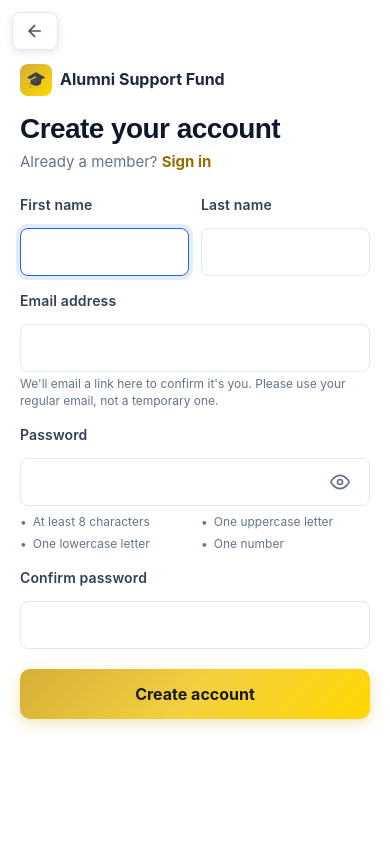
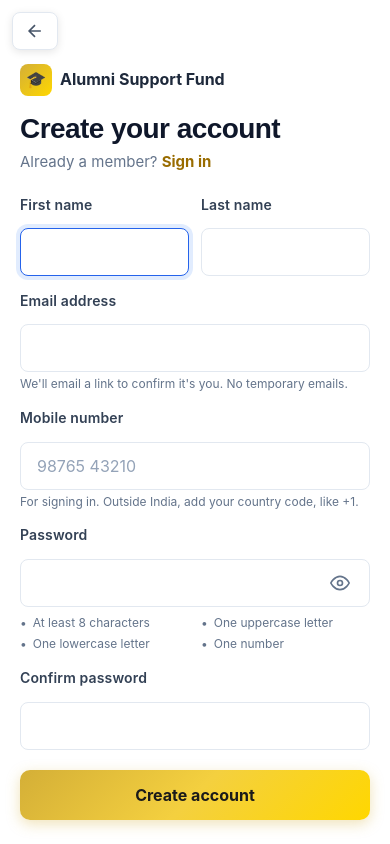
Before and after one commit to epabitra/alumni-support-fund-ui-local-deploy, a React (Vite) app: page /register in a window 390 px wide. Built offline with nearby package versions, Linux system fonts and the light colour scheme; no server answers.

Commit message:
Add phone number to signup, login and profile
Signup asks for a mobile number and sign-in takes phone or email.
Edit Profile lets members change their number, with email locked.
Admin Users page gets a Phone column for adding numbers.

Co-Authored-By: Claude Opus 5.5 <noreply@anthropic.com>

```diff
--- a/src/app/modules/auth/core/_models.ts
+++ b/src/app/modules/auth/core/_models.ts
@@ -7,6 +7,7 @@ export interface AuthModel {
 export interface UserModel {
   id: number;
   email: string;
+  phone?: string | null;
   firstName: string;
   lastName: string;
   login: string;
--- a/src/app/modules/auth/core/_user_requests.ts
+++ b/src/app/modules/auth/core/_user_requests.ts
@@ -9,6 +9,7 @@ export interface AdminUserDTO {
   firstName?: string;
   lastName?: string;
   email: string;
+  phone?: string | null;
   activated: boolean;
   authorities?: string[];
 }
@@ -89,8 +90,8 @@ export function changePassword(currentPassword: string, newPassword: string) {
   return userAxios.post(POST_CHANGE_PASSWORD, { currentPassword, newPassword });
 }
 
-export function updateAccountProfile(firstName: string, lastName: string, revealDetailsInPublicHistory?: boolean) {
-  return userAxios.put<UserModel>(PUT_ACCOUNT_PROFILE, { firstName, lastName, revealDetailsInPublicHistory });
+export function updateAccountProfile(firstName: string, lastName: string, revealDetailsInPublicHistory?: boolean, phone?: string) {
+  return userAxios.put<UserModel>(PUT_ACCOUNT_PROFILE, { firstName, lastName, phone, revealDetailsInPublicHistory });
 }
 
 /**
--- /dev/null
+++ b/src/app/modules/auth/core/phone.ts
@@ -0,0 +1,17 @@
+/**
+ * Same rule as PhoneNumbers on the server: an Indian mobile number with or without +91 / 91 / 0,
+ * or any other country's number written with a leading +.
+ */
+export function isValidPhone(input: string | undefined | null): boolean {
+  const value = (input ?? '').replace(/[\s().-]/g, '');
+  const international = value.startsWith('+');
+  const digits = international ? value.slice(1) : value;
+  if (!/^\d+$/.test(digits)) return false;
+  const indianMobile = (d: string) => /^[6-9]\d{9}$/.test(d);
+  if (international) {
+    return digits.startsWith('91') ? indianMobile(digits.slice(2)) : /^[1-9]\d{7,14}$/.test(digits);
+  }
+  if (digits.length === 12 && digits.startsWith('91')) return indianMobile(digits.slice(2));
+  if (digits.length === 11 && digits.startsWith('0')) return indianMobile(digits.slice(1));
+  return indianMobile(digits);
+}
--- a/src/pages/EditProfile.tsx
+++ b/src/pages/EditProfile.tsx
@@ -1,10 +1,11 @@
 import React, { useState, useRef, useEffect } from 'react';
 import { Link, useNavigate } from 'react-router-dom';
-import { useFormik } from 'formik';
+import { useFormik, yupToFormErrors } from 'formik';
 import * as Yup from 'yup';
 import RoleBasedNav from '../components/RoleBasedNav';
 import { useAuth } from '../app/modules/auth/core/Auth';
 import { fetchProfileImageBlobUrl, updateAccountProfile, uploadProfileImage } from '../app/modules/auth/core/_user_requests';
+import { isValidPhone } from '../app/modules/auth/core/phone';
 import '../styles/dashboard.css';
 import '../styles/auth.css';
 
@@ -17,6 +18,13 @@ const editProfileSchema = Yup.object({
     .min(1, 'Last name is required')
     .max(50, 'Last name is too long')
     .required('Last name is required'),
+  phone: Yup.string()
+    .trim()
+    .test('phone', 'Please enter a valid mobile number', (value) => !value || isValidPhone(value))
+    .when('$hadPhone', {
+      is: true,
+      then: (schema) => schema.required('Please enter your mobile number'),
+    }),
 });
 
 const PROFILE_IMAGE_TYPES = ['image/jpeg', 'image/png', 'image/webp'];
@@ -64,8 +72,16 @@ const EditProfile: React.FC = () => {
     initialValues: {
       firstName: currentUser?.firstName ?? '',
       lastName: currentUser?.lastName ?? '',
+      phone: currentUser?.phone ?? '',
     },
-    validationSchema: editProfileSchema,
+    validate: async (values) => {
+      try {
+        await editProfileSchema.validate(values, { abortEarly: false, context: { hadPhone: !!currentUser?.phone } });
+        return {};
+      } catch (err: any) {
+        return yupToFormErrors(err);
+      }
+    },
     enableReinitialize: true,
     onSubmit: async (values) => {
       setServerError('');
@@ -78,12 +94,17 @@ const EditProfile: React.FC = () => {
           setPendingPreviewUrl(null);
           if (fileInputRef.current) fileInputRef.current.value = '';
         }
-        const { data } = await updateAccountProfile(values.firstName, values.lastName);
+        const { data } = await updateAccountProfile(values.firstName, values.lastName, undefined, values.phone.trim());
         if (data) setCurrentUser(data);
         setShowSuccess(true);
       } catch (error: any) {
         const msg = error.response?.data?.message || error.message || 'Failed to update profile. Please try again.';
-        setServerError(msg);
+        if (error.response?.status === 400 && /phone|mobile/i.test(msg)) {
+          formik.setFieldTouched('phone', true, false);
+          formik.setFieldError('phone', msg);
+        } else {
+          setServerError(msg);
+        }
       }
     },
   });
@@ -131,7 +152,7 @@ const EditProfile: React.FC = () => {
               </svg>
             </div>
             <h1>Edit profile</h1>
-            <p>Update your name and preferences. Changes are saved when you click Save.</p>
+            <p>Update your name, phone number and preferences. Changes are saved when you click Save.</p>
           </div>
 
           {showSuccess ? (
@@ -207,6 +228,29 @@ const EditProfile: React.FC = () => {
                     placeholder="your@email.com"
                     aria-describedby="edit-email-hint"
                   />
+                  <p id="edit-email-hint" className="account-form-hint">Your email is verified, so it can't be changed.</p>
+                </div>
+                <div className="account-form-group">
+                  <label htmlFor="edit-phone">Phone number</label>
+                  <input
+                    id="edit-phone"
+                    name="phone"
+                    type="tel"
+                    inputMode="tel"
+                    autoComplete="tel"
+                    placeholder="98765 43210"
+                    value={formik.values.phone}
+                    onChange={formik.handleChange}
+                    onBlur={formik.handleBlur}
+                    className={formik.touched.phone && formik.errors.phone ? 'invalid' : ''}
+                    aria-invalid={!!(formik.touched.phone && formik.errors.phone)}
+                    aria-describedby="edit-phone-hint"
+                  />
+                  {formik.touched.phone && formik.errors.phone ? (
+                    <span id="edit-phone-hint" className="account-form-error-text" role="alert">{formik.errors.phone}</span>
+                  ) : (
+                    <p id="edit-phone-hint" className="account-form-hint">You can sign in with this number. Outside India, add your country code, like +1.</p>
+                  )}
                 </div>
                 <div className="account-form-row">
                   <div className="account-form-group">
--- a/src/pages/Login.tsx
+++ b/src/pages/Login.tsx
@@ -4,13 +4,18 @@ import * as Yup from 'yup';
 import { Link, useNavigate, useLocation } from 'react-router-dom';
 import { useAuth } from '../app/modules/auth/core/Auth';
 import { login } from '../app/modules/auth/core/_requests';
+import { isValidPhone } from '../app/modules/auth/core/phone';
 import ResendVerification from '../components/ResendVerification';
 import '../styles/auth.css';
 
 const loginSchema = Yup.object({
-  email: Yup.string()
-    .email('Please enter a valid email address')
-    .required('Email is required'),
+  username: Yup.string()
+    .trim()
+    .required('Please enter your phone number or email')
+    .test('phone-or-email', 'Please enter a valid phone number or email', (value) => {
+      if (!value) return true;
+      return value.includes('@') ? Yup.string().email().isValidSync(value) : isValidPhone(value);
+    }),
   password: Yup.string()
     .min(4, 'Password must be at least 4 characters')
     .required('Password is required'),
@@ -21,7 +26,8 @@ const Login: React.FC = () => {
   const navigate = useNavigate();
   const location = useLocation();
   const [serverError, setServerError] = useState<string>('');
-  const [unverifiedEmail, setUnverifiedEmail] = useState('');
+  /** Set when the account needs email verification; email is only known if that's what they typed */
+  const [unverified, setUnverified] = useState<{ email?: string } | null>(null);
   const [isLoading, setIsLoading] = useState(false);
   const [showPassword, setShowPassword] = useState(false);
 
@@ -33,19 +39,19 @@ const Login: React.FC = () => {
 
   const formik = useFormik({
     initialValues: {
-      email: '',
+      username: '',
       password: '',
       rememberMe: false,
     },
     validationSchema: loginSchema,
     onSubmit: async (values, { setSubmitting }) => {
       setServerError('');
-      setUnverifiedEmail('');
+      setUnverified(null);
       setIsLoading(true);
       setSubmitting(true);
 
       try {
-        const { data: authData } = await login(values.email, values.password);
+        const { data: authData } = await login(values.username.trim(), values.password);
         saveAuth(authData);
 
         const { getUserByToken } = await import('../app/modules/auth/core/_requests');
@@ -61,10 +67,10 @@ const Login: React.FC = () => {
         setIsLoading(false);
 
         if (error.response?.data?.code === 'EMAIL_NOT_VERIFIED') {
-          setUnverifiedEmail(values.email);
+          setUnverified({ email: values.username.includes('@') ? values.username.trim() : undefined });
           setServerError(error.response.data.message);
         } else if (error.response?.status === 401) {
-          setServerError('Invalid email or password. Please try again.');
+          setServerError('Incorrect phone number, email or password. Please try again.');
         } else if (error.response?.data?.message) {
           setServerError(error.response.data.message);
         } else if (error.message) {
@@ -150,7 +156,7 @@ const Login: React.FC = () => {
         <div className="auth-form-container">
           <div className="auth-form-header">
             <h1>Sign In</h1>
-            <p>Enter your credentials to access your account</p>
+            <p>Use your phone number or email and your password</p>
           </div>
 
           {serverError && (
@@ -159,7 +165,7 @@ const Login: React.FC = () => {
             </div>
           )}
 
-          {unverifiedEmail && <ResendVerification key={unverifiedEmail} email={unverifiedEmail} />}
+          {unverified && <ResendVerification key={unverified.email ?? 'phone'} email={unverified.email} />}
 
           <form className="auth-form" onSubmit={formik.handleSubmit} autoComplete="off">
             {/* Fake hidden fields to trick Chrome autofill */}
@@ -167,24 +173,25 @@ const Login: React.FC = () => {
             <input type="password" name="fake-password" autoComplete="current-password" style={{ display: 'none' }} tabIndex={-1} />
 
             <div className="form-group">
-              <label htmlFor="email" className="form-label required">
-                Email Address
+              <label htmlFor="username" className="form-label required">
+                Phone number or email
               </label>
               <input
-                id="email"
-                name="email"
-                type="email"
-                className={`form-input ${formik.touched.email && formik.errors.email ? 'error' : ''}`}
-                placeholder="you@example.com"
+                id="username"
+                name="username"
+                type="text"
+                className={`form-input ${formik.touched.username && formik.errors.username ? 'error' : ''}`}
+                placeholder="98765 43210 or you@example.com"
                 onChange={formik.handleChange}
                 onBlur={formik.handleBlur}
-                value={formik.values.email}
+                value={formik.values.username}
                 disabled={isLoading}
-                autoComplete="email"
-                data-form-type="other"
+                autoComplete="username"
+                autoCapitalize="none"
+                spellCheck={false}
               />
-              {formik.touched.email && formik.errors.email && (
-                <span className="error-message">{formik.errors.email}</span>
+              {formik.touched.username && formik.errors.username && (
+                <span className="error-message">{formik.errors.username}</span>
               )}
             </div>
 
--- a/src/pages/Register.tsx
+++ b/src/pages/Register.tsx
@@ -4,6 +4,7 @@ import * as Yup from 'yup';
 import { Link, useNavigate } from 'react-router-dom';
 import { useAuth } from '../app/modules/auth/core/Auth';
 import { createUser, login, getUserByToken } from '../app/modules/auth/core/_requests';
+import { isValidPhone } from '../app/modules/auth/core/phone';
 import ResendVerification from '../components/ResendVerification';
 import { EmailVerifyCard } from './VerifyEmail';
 import '../styles/auth.css';
@@ -31,6 +32,10 @@ const registerSchema = Yup.object({
     .email('Please enter a valid email address')
     .test('no-alias', 'Email addresses with + are not allowed. Please use your main email address.', (value) => !value?.includes('+'))
     .required('Please enter your email address'),
+  phone: Yup.string()
+    .trim()
+    .test('phone', 'Please enter a valid mobile number', (value) => !value || isValidPhone(value))
+    .required('Please enter your mobile number'),
   password: Yup.string()
     .max(50, 'Password must be less than 50 characters')
     .test('rules', 'Password does not meet the requirements below', (value) => PASSWORD_RULES.every((rule) => rule.test(value ?? '')))
@@ -77,6 +82,7 @@ const Register: React.FC = () => {
   /** Errors from the server about the address itself are shown under the email field */
   const [emailError, setEmailError] = useState<string>('');
   const [emailExists, setEmailExists] = useState(false);
+  const [phoneError, setPhoneError] = useState<string>('');
   const [isLoading, setIsLoading] = useState(false);
   const [success, setSuccess] = useState(false);
   const [pendingEmail, setPendingEmail] = useState('');
@@ -94,6 +100,7 @@ const Register: React.FC = () => {
       firstName: '',
       lastName: '',
       email: '',
+      phone: '',
       password: '',
       confirmPassword: '',
       revealDetailsInPublicHistory: false,
@@ -103,6 +110,7 @@ const Register: React.FC = () => {
       setServerError('');
       setEmailError('');
       setEmailExists(false);
+      setPhoneError('');
       setSuccess(false);
       setIsLoading(true);
       setSubmitting(true);
@@ -114,7 +122,8 @@ const Register: React.FC = () => {
           values.firstName.trim(),
           values.lastName.trim(),
           values.password,
-          values.revealDetailsInPublicHistory
+          values.revealDetailsInPublicHistory,
+          values.phone.trim()
         );
 
         // The account stays inactive until the email is verified, so there is nothing to sign in to yet
@@ -144,7 +153,9 @@ const Register: React.FC = () => {
 
         const data = error.response?.data;
         const message: string | undefined = data?.fieldErrors?.[0]?.message || data?.message;
-        if (error.response?.status === 409) {
+        if (error.response?.status === 400 && message && /phone|mobile/i.test(message)) {
+          setPhoneError(message);
+        } else if (error.response?.status === 409) {
           setEmailExists(true);
         } else if (error.response?.status === 400 && message && /email|registered|verification/i.test(message)) {
           setEmailError(message);
@@ -164,17 +175,18 @@ const Register: React.FC = () => {
   useEffect(() => {
     if (formik.submitCount === 0 || formik.isSubmitting || handledSubmit.current === formik.submitCount) return;
     handledSubmit.current = formik.submitCount;
-    const firstInvalid = ['firstName', 'lastName', 'email', 'password', 'confirmPassword']
+    const firstInvalid = ['firstName', 'lastName', 'email', 'phone', 'password', 'confirmPassword']
       .find((name) => formik.errors[name as keyof typeof formik.errors]);
     if (firstInvalid) document.getElementById(firstInvalid)?.focus();
     // eslint-disable-next-line react-hooks/exhaustive-deps
   }, [formik.submitCount, formik.isSubmitting]);
 
-  const fieldError = (name: 'firstName' | 'lastName' | 'email' | 'password' | 'confirmPassword') =>
+  const fieldError = (name: 'firstName' | 'lastName' | 'email' | 'phone' | 'password' | 'confirmPassword') =>
     formik.touched[name] ? formik.errors[name] : undefined;
 
   const emailSuggestion = suggestEmail(formik.values.email);
   const emailInvalid = !!(fieldError('email') || emailError || emailExists);
+  const phoneMessage = fieldError('phone') || phoneError;
   const passwordTouched = formik.touched.password;
   const passwordsMatch = !!formik.values.confirmPassword && formik.values.confirmPassword === formik.values.password;
 
@@ -355,7 +367,36 @@ const Register: React.FC = () => {
                     Did you mean <strong>{emailSuggestion}</strong>?
                   </button>
                 ) : (
-                  <p className="form-hint">We'll email a link here to confirm it's you. Please use your regular email, not a temporary one.</p>
+                  <p className="form-hint">We'll email a link to confirm it's you. No temporary emails.</p>
+                )}
+              </div>
+            </div>
+
+            <div className="auth-register-field">
+              <label htmlFor="phone" className="form-label">Mobile number</label>
+              <input
+                id="phone"
+                name="phone"
+                type="tel"
+                inputMode="tel"
+                className={`form-input ${phoneMessage ? 'error' : ''}`}
+                placeholder="98765 43210"
+                onChange={(e) => {
+                  setPhoneError('');
+                  formik.handleChange(e);
+                }}
+                onBlur={formik.handleBlur}
+                value={formik.values.phone}
+                disabled={isLoading}
+                autoComplete="tel"
+                aria-invalid={!!phoneMessage}
+                aria-describedby="phone-help"
+              />
+              <div id="phone-help">
+                {phoneMessage ? (
+                  <span className="error-message" role="alert">{phoneMessage}</span>
+                ) : (
+                  <p className="form-hint">For signing in. Outside India, add your country code, like +1.</p>
                 )}
               </div>
             </div>
```
Also changed, not shown: src/app/modules/auth/core/_requests.ts (+6 -3 lines), src/pages/admin/AdminUsers.tsx (+33 -4 lines), src/styles/auth.css (+7 -0 lines).
